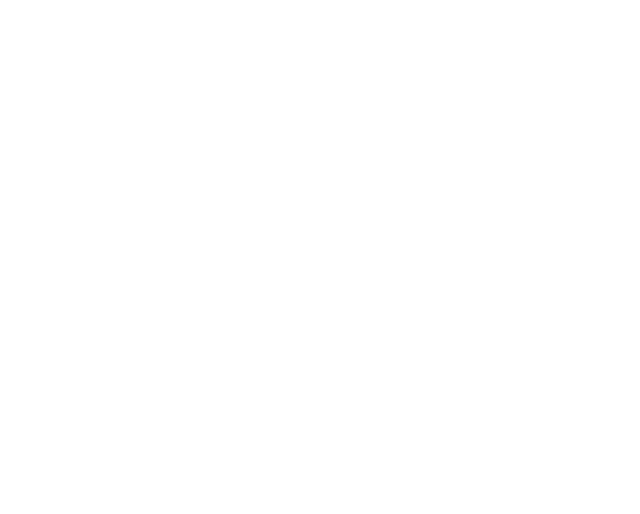
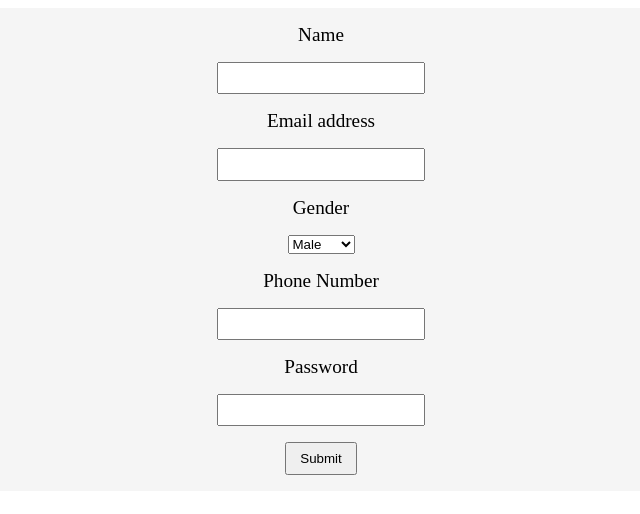
Before and after one commit to acciojob/signup-form-react-FrOz3nFir3, a React app: page / in a window 1280 px wide. Shown: the whole page, without its empty margins (319-959 px from the left). Built offline with nearby package versions, Linux system fonts and the light colour scheme.

Commit message:
added input validations

```diff
--- a/src/components/App.js
+++ b/src/components/App.js
@@ -1,11 +1,104 @@
-import React, {Component, useState} from "react";
-import '../styles/App.css';
+import React, { Component, useState } from "react";
+import "../styles/App.css";
 
 const App = () => {
+  const [userName, setUserName] = React.useState(null);
+  const [error, setError] = React.useState(null);
+
+  const nameRef = React.useRef();
+  const emailRef = React.useRef();
+  const genderRef = React.useRef();
+  const phoneRef = React.useRef();
+  const passwordRef = React.useRef();
+
+  const handleSubmit = (e) => {
+    e.preventDefault();
+    setUserName(null);
+    let name = nameRef.current.value.trim();
+    if (name.length == 0) {
+      return setError("Name Error");
+    } else {
+      let letterRegex = /[a-z\s]+[0-9]+/i;
+      if (!letterRegex.test(name)) {
+        return setError("Name is not alphanumeric");
+      }
+    }
+
+    let email = emailRef.current.value.trim();
+    if (email.length == 0) {
+      return setError("Email Error");
+    } else {
+      if (!email.includes("@")) {
+        return setError("Email must contain @");
+      }
+    }
+
+    let gender = genderRef.current.value;
+    if (gender != "male" && gender != "female" && gender != "other") {
+      return setError("Please identify as male, female or others");
+    }
+
+    let phone = phoneRef.current.value.trim();
+    if (phone.length == 0) {
+      return setError("Phone Error");
+    } else {
+      let letterRegex = /[a-z]/gi;
+      if (letterRegex.test(phone)) {
+        return setError("Phone Number must contain only numbers");
+      }
+    }
+
+    let password = passwordRef.current.value.trim();
+    if (password.length == 0) {
+      return setError("Password Error");
+    } else if (password.length < 6) {
+      return setError("Password must contain atleast 6 letters");
+    }
+    // every input is checked and it is now valid
+    let userName = email.split("@")[0];
+    setError(null);
+    setUserName(userName);
+    e.target.reset();
+  };
+
   return (
-    <div id="main"></div>
-  )
-}
+    <div id="main">
+      {userName && <h2>Hello {userName}</h2>}
+      {error && <h2>{error}</h2>}
+      <form id="form" onSubmit={handleSubmit}>
+        <label htmlFor="name">Name</label>
+        <input type="text" id="name" data-testid="name" ref={nameRef} />
 
+        <label htmlFor="email">Email address</label>
+        <input type="text" id="email" data-testid="email" ref={emailRef} />
+
+        <label htmlFor="gender">Gender</label>
+        <select id="gender" data-testid="gender" ref={genderRef}>
+          <option value="male">Male</option>
+          <option value="female">Female</option>
+          <option value="other">Other</option>
+        </select>
+
+        <label htmlFor="phoneNumber">Phone Number</label>
+        <input
+          type="text"
+          id="phoneNumber"
+          data-testid="phoneNumber"
+          ref={phoneRef}
+        />
+
+        <label htmlFor="password">Password</label>
+        <input
+          type="password"
+          id="password"
+          data-testid="password"
+          ref={passwordRef}
+        />
+
+        <input type="submit" value="Submit" data-testid="submit" />
+      </form>
+    </div>
+  );
+};
 
 export default App;
--- a/src/styles/App.css
+++ b/src/styles/App.css
@@ -3,10 +3,29 @@ h1 {
   text-align: center;
 }
 
-
-button{
+button {
   color: #27aedb;
   text-align: center;
   justify-content: center;
   align-items: center;
 }
+#main {
+  text-align: center;
+}
+
+form {
+  display: flex;
+  flex-direction: column;
+  justify-content: center;
+  align-items: center;
+  gap: 1em;
+  background: whitesmoke;
+  padding: 1em;
+}
+
+label {
+  font-size: 1.2em;
+}
+input {
+  padding: 0.5em 1em;
+}
```
Lines whose indentation alone changed are shown as unchanged.
